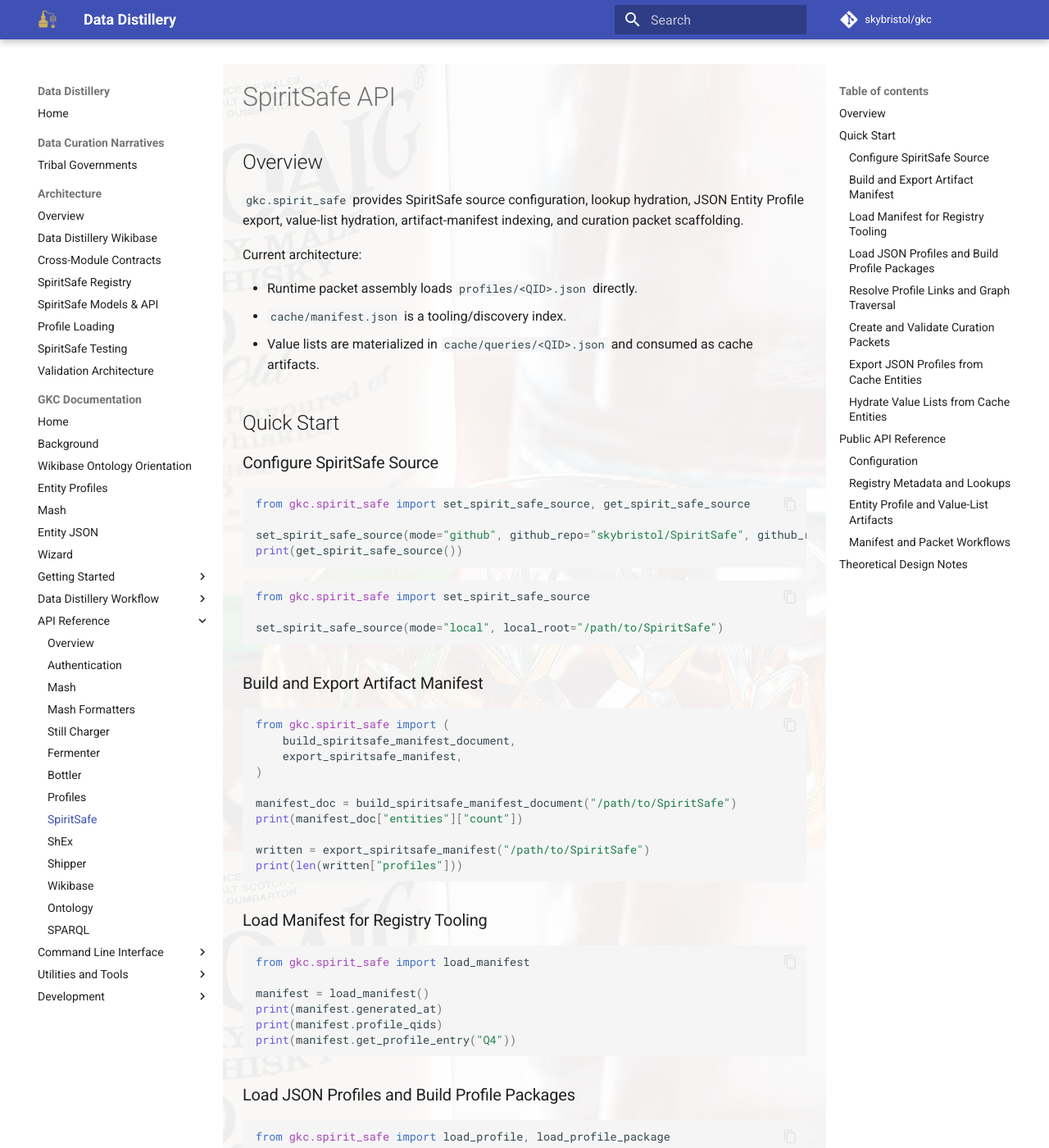
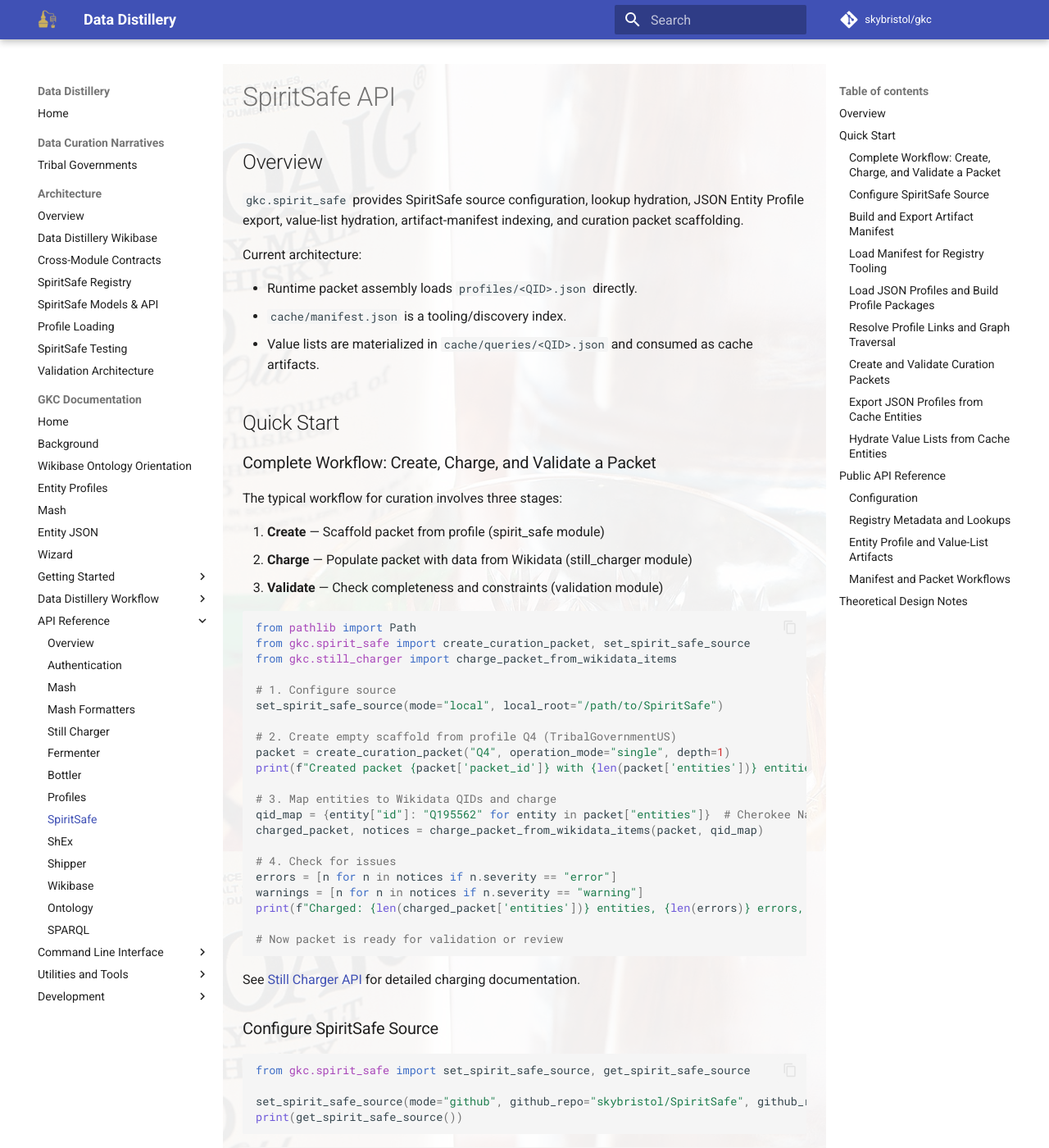
Before and after one commit to skybristol/gkc, an MkDocs documentation site: the page built from docs/gkc/api/spirit_safe.md, in a window 1280 px wide and 1400 px high. Shown: the whole window at 82% size. Built offline with MkDocs 1.6.1 and Material for MkDocs 9.7.7, drawn with Linux system fonts in a browser that asks for light colours; comment, search, counter and statistics services are not loaded; some of the changed text lies outside the part shown.

Commit message:
Document packet charging workflow in spirit_safe API docs
- Add complete workflow example showing create → charge → validate sequence
- Clarify that create_curation_packet() returns empty scaffold
- Add explicit link to still_charger.charge_packet_from_wikidata_items()
- Expand packet creation example to show empty data state
- Cross-reference Still Charger API for charging documentation

````diff
--- a/docs/gkc/api/spirit_safe.md
+++ b/docs/gkc/api/spirit_safe.md
@@ -11,6 +11,40 @@
 - Value lists are materialized in `cache/queries/<QID>.json` and consumed as cache artifacts.
 
 ## Quick Start
+
+### Complete Workflow: Create, Charge, and Validate a Packet
+
+The typical workflow for curation involves three stages:
+
+1. **Create** — Scaffold packet from profile (spirit_safe module)
+2. **Charge** — Populate packet with data from Wikidata (still_charger module)
+3. **Validate** — Check completeness and constraints (validation module)
+
+```python
+from pathlib import Path
+from gkc.spirit_safe import create_curation_packet, set_spirit_safe_source
+from gkc.still_charger import charge_packet_from_wikidata_items
+
+# 1. Configure source
+set_spirit_safe_source(mode="local", local_root="/path/to/SpiritSafe")
+
+# 2. Create empty scaffold from profile Q4 (TribalGovernmentUS)
+packet = create_curation_packet("Q4", operation_mode="single", depth=1)
+print(f"Created packet {packet['packet_id']} with {len(packet['entities'])} entities")
+
+# 3. Map entities to Wikidata QIDs and charge
+qid_map = {entity["id"]: "Q195562" for entity in packet["entities"]}  # Cherokee Nation
+charged_packet, notices = charge_packet_from_wikidata_items(packet, qid_map)
+
+# 4. Check for issues
+errors = [n for n in notices if n.severity == "error"]
+warnings = [n for n in notices if n.severity == "warning"]
+print(f"Charged: {len(charged_packet['entities'])} entities, {len(errors)} errors, {len(warnings)} warnings")
+
+# Now packet is ready for validation or review
+```
+
+See [Still Charger API](still_charger.md) for detailed charging documentation.
 
 ### Configure SpiritSafe Source
 
@@ -83,10 +117,27 @@
 ```python
 from gkc.spirit_safe import create_curation_packet, validate_packet_structure
 
+# Creates an EMPTY scaffold with entity slots defined by the profile
 packet = create_curation_packet("Q4", operation_mode="bulk", depth=1)
 is_valid, errors = validate_packet_structure(packet)
 print(packet["packet_id"], is_valid, errors)
+
+# Packets are empty at this point - no data values populated
+# To populate with Wikidata or other source data, see still_charger.charge_packet_from_wikidata_items()
+for entity in packet["entities"]:
+    print(entity["id"], "data:" if entity["data"] else "empty")
 ```
+
+**Important:** `create_curation_packet()` returns an **empty scaffold**. To populate it with data from Wikidata or other sources, use the **Still Charger** module:
+
+```python
+from gkc.still_charger import charge_packet_from_wikidata_items
+
+qid_map = {entity["id"]: "Q195562" for entity in packet["entities"]}
+charged_packet, notices = charge_packet_from_wikidata_items(packet, qid_map)
+```
+
+See [Still Charger API](still_charger.md) for complete documentation on charging packets.
 
 ### Export JSON Profiles from Cache Entities
 
````
